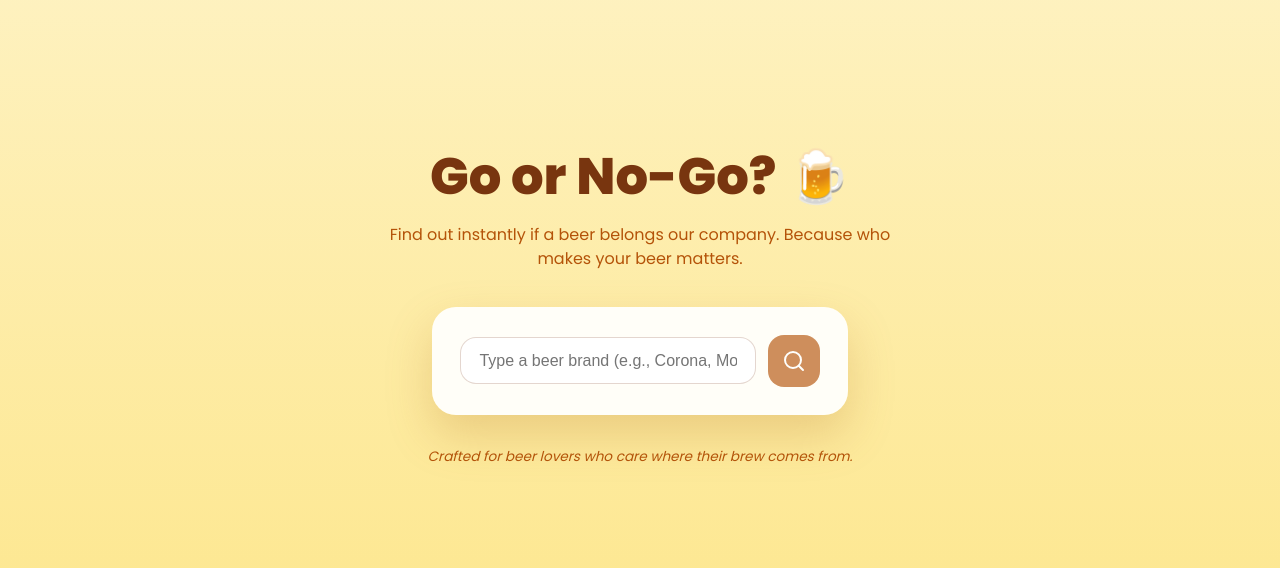
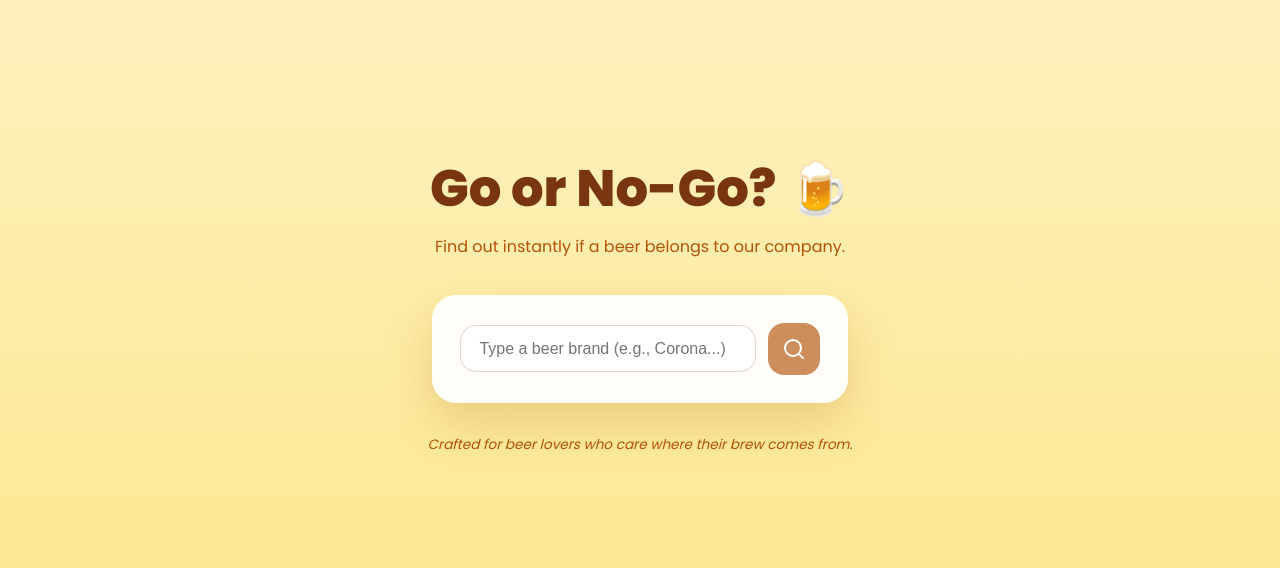
Before and after one commit to lrosouza/go-no-go, a React (Vite) app: page / in a window 1280 px wide. Shown: the part 112-680 px from the top of the page. Built offline with nearby package versions, Linux system fonts and the light colour scheme.

Commit message:
update: ajusta conteúdo do App.jsx

```diff
--- a/src/App.jsx
+++ b/src/App.jsx
@@ -18,14 +18,14 @@ const OWNED_BRANDS = [
 
 const RESULT_MESSAGES = {
   owned: {
-    title: "This brand belongs to a major company.",
-    description: "Time to learn who’s behind the label!",
+    title: "This brand belongs to our company.",
+    description: "Go for it!🍻",
     icon: CheckCircle2,
     className: "result-owned",
   },
   not_owned: {
-    title: "This brand is independent — or not in our database.",
-    description: "Enjoy supporting the little guys 🍻",
+    title: "This brand does not belong to our company.",
+    description: "Follow the 3 steps:\n1) Order tap water;\n2) Call the manager;\n3) Sell our beer.",
     icon: XCircle,
     className: "result-independent",
   },
@@ -76,8 +76,8 @@ export default function App() {
       >
         <h1 className="hero-title">Go or No-Go? 🍺</h1>
         <p className="hero-subtitle">
-          Find out instantly if a beer belongs our
-          company. Because who makes your beer matters.
+          Find out instantly if a beer belongs to our
+          company.
         </p>
       </motion.div>
 
@@ -85,7 +85,7 @@ export default function App() {
         <CardContent>
           <div className="input-row">
             <Input
-              placeholder="Type a beer brand (e.g., Corona, Modelo...)"
+              placeholder="Type a beer brand (e.g., Corona...)"
               value={brand}
               onChange={(event) => setBrand(event.target.value)}
               onKeyDown={handleKeyDown}
```
